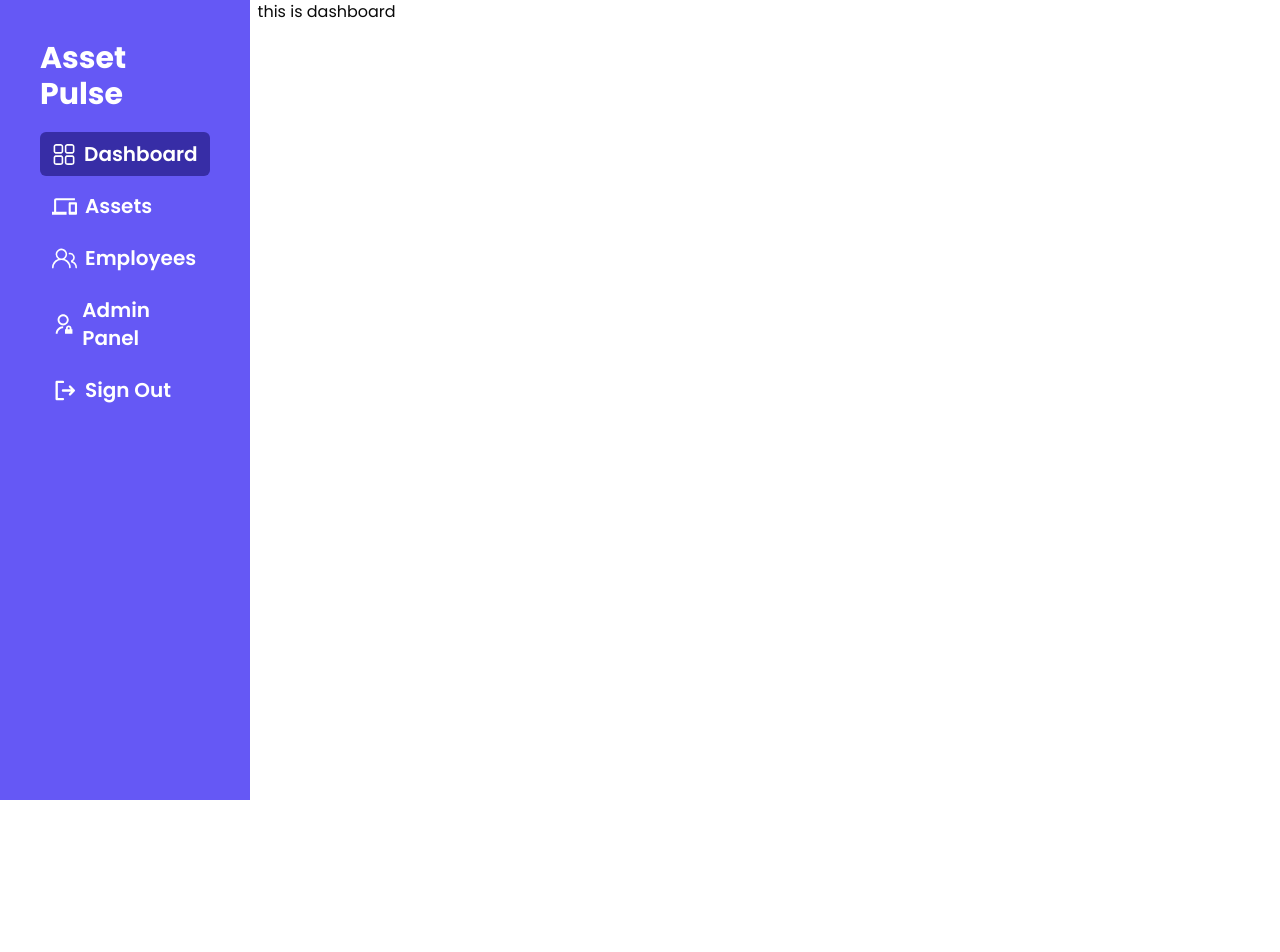
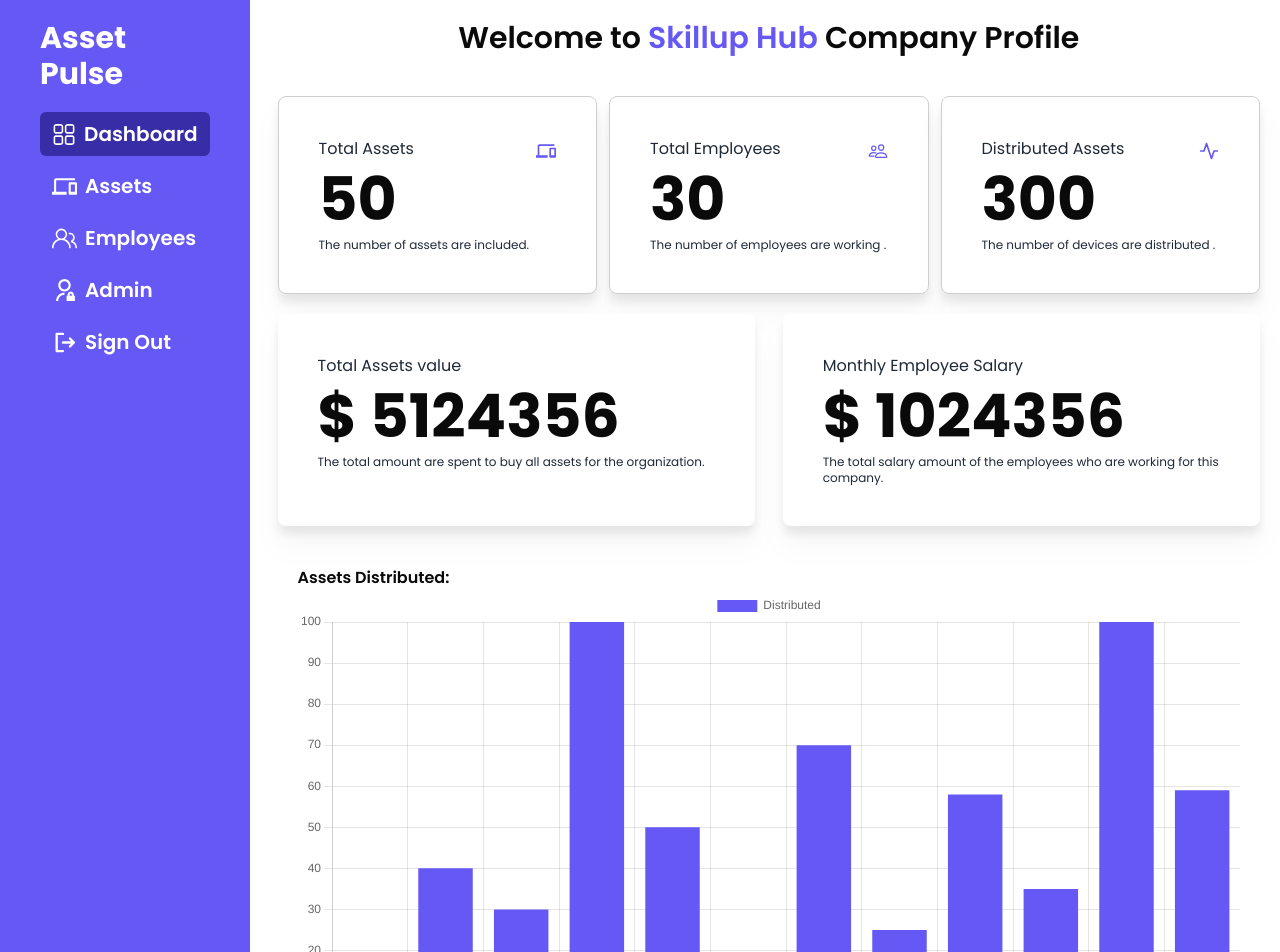
Before and after one commit to foysalmia/corporate-asset-management-frontend, a React (Vite) app: page /profile/dashboard in a window 1280 px wide. Shown: the top 952 px of the page. Before the commit the page ends 800 px from the top, so only its background shows below. Built offline with nearby package versions, Linux system fonts and the light colour scheme.

Commit message:
dashboard section design done

```diff
--- a/package.json
+++ b/package.json
@@ -16,12 +16,14 @@
     "@radix-ui/react-label": "^2.0.2",
     "@radix-ui/react-slot": "^1.0.2",
     "animate.css": "^4.1.1",
+    "chart.js": "^4.4.1",
     "class-variance-authority": "^0.7.0",
     "clsx": "^2.1.0",
     "localforage": "^1.10.0",
     "lucide-react": "^0.338.0",
     "match-sorter": "^6.3.4",
     "react": "^18.2.0",
+    "react-chartjs-2": "^5.2.0",
     "react-dom": "^18.2.0",
     "react-icons": "^5.0.1",
     "react-router-dom": "^6.22.1",
--- /dev/null
+++ b/src/components/Charts/BarChart.jsx
@@ -0,0 +1,27 @@
+/* eslint-disable no-unused-vars */
+import Chart from 'chart.js/auto'
+import { Bar } from 'react-chartjs-2';
+
+const BarChart = () => {
+    return (
+        <div className="mt-10 px-5">
+            <h1 className="font-semibold">Assets Distributed:</h1>
+            <Bar data={{
+                labels: ['January', 'February', 'March', 'April', 'May','June','July','August','September','October','November','December'],
+                datasets: [
+                    {
+                        label: "Distributed",
+                        data: [10,40,30,100,50,15,70,25,58,35,100,59],
+                        backgroundColor: [
+                            "rgba(101, 88, 245, 1)"
+                        ]
+                    }
+
+                ],
+
+            }}/>
+        </div>
+    );
+};
+
+export default BarChart;
--- /dev/null
+++ b/src/components/CountCard/CountCard.jsx
@@ -0,0 +1,36 @@
+import { MdDevices } from "react-icons/md";
+import { IoPeopleOutline } from "react-icons/io5";
+import { FiActivity } from "react-icons/fi";
+
+const CountCard = () => {
+    return (
+        <div className="grid grid-cols-3 gap-3 mt-10">
+            <div className="bg-white px-10 py-10 rounded-lg drop-shadow-xl border border-[#cecece]">
+                <div className="flex items-end justify-between">
+                    <p className="text-gray-800">Total Assets</p>
+                    <MdDevices color="#6558F5" size={20} />
+                </div>
+                <h1 className="text-6xl font-bold mt-2">50</h1>
+                <p className="text-gray-800 text-xs mt-2">The number of assets are included.</p>
+            </div>
+            <div className="bg-white px-10 py-10 rounded-lg drop-shadow-xl border border-[#cecece]">
+                <div className="flex items-end justify-between">
+                    <p className="text-gray-800">Total Employees</p>
+                    <IoPeopleOutline color="#6558F5" size={20} />
+                </div>
+                <h1 className="text-6xl font-bold mt-2">30</h1>
+                <p className="text-gray-800 text-xs mt-2">The number of employees are working .</p>
+            </div>
+            <div className="bg-white px-10 py-10 rounded-lg drop-shadow-xl border border-[#cecece]">
+                <div className="flex items-end justify-between">
+                    <p className="text-gray-800">Distributed Assets</p>
+                    <FiActivity color="#6558F5" size={20} />
+                </div>
+                <h1 className="text-6xl font-bold mt-2">300</h1>
+                <p className="text-gray-800 text-xs mt-2">The number of devices are distributed .</p>
+            </div>
+        </div>
+    );
+};
+
+export default CountCard;
--- /dev/null
+++ b/src/components/SumCard/SumCard.jsx
@@ -0,0 +1,19 @@
+
+const SumCard = () => {
+    return (
+        <div className="mt-5 grid grid-cols-2 gap-7">
+            <div className="bg-white px-10 py-10 rounded-lg drop-shadow-xl ">
+                <p className="text-gray-800">Total Assets value</p>
+                <h1 className="text-6xl font-bold mt-2">$ 5124356</h1>
+                <p className="text-gray-800 text-xs mt-2">The total amount are spent to buy all assets for the organization.</p>
+            </div>
+            <div className="bg-white px-10 py-10 rounded-lg drop-shadow-xl ">
+                <p className="text-gray-800">Monthly Employee Salary</p>
+                <h1 className="text-6xl font-bold mt-2">$ 1024356</h1>
+                <p className="text-gray-800 text-xs mt-2">The total salary amount of the employees who are working for this company.</p>
+            </div>
+        </div>
+    );
+};
+
+export default SumCard;
--- a/src/pages/CompanyProfile/CompanyProfile.jsx
+++ b/src/pages/CompanyProfile/CompanyProfile.jsx
@@ -8,7 +8,7 @@
 const CompanyProfile = () => {
     return (
         <div className='grid grid-cols-5 gap-2'>
-            <div className='bg-[#6558F5] h-screen py-10 px-10'>
+            <div className='bg-[#6558F5] h-full py-5 px-10'>
                 <h1 className='text-white font-bold text-3xl'>Asset Pulse</h1>
                 <div className='mt-5'>
                     <NavLink
@@ -44,14 +44,14 @@
                     </NavLink>
                 </div>
                 <div className='mt-2'>
-                    <a className='text-white font-semibold text-xl px-3 py-2 hover:bg-[#372DA6] rounded-md flex items-center' ><RiAdminLine size={25} className='mr-2' />Admin Panel</a>
+                    <a className='text-white font-semibold text-xl px-3 py-2 hover:bg-[#372DA6] rounded-md flex items-center' ><RiAdminLine size={25} className='mr-2' />Admin</a>
                 </div>
                 <div className='mt-2'>
                     <a className='text-white font-semibold text-xl px-3 py-2 hover:bg-[#372DA6] rounded-md flex items-center' ><PiSignOutBold size={25} className='mr-2' />Sign Out</a>
                 </div>
 
             </div>
-            <div>
+            <div className="col-span-4">
                 <Outlet/>
             </div>
 
--- a/src/pages/CompanyProfile/Dashboard/Dashboard.jsx
+++ b/src/pages/CompanyProfile/Dashboard/Dashboard.jsx
@@ -1,7 +1,16 @@
+import BarChart from "@/components/Charts/BarChart";
+import CountCard from "@/components/CountCard/CountCard";
+import SumCard from "@/components/SumCard/SumCard";
+
 const Dashboard = () => {
+
     return (
-        <div>
-            this is dashboard
+        <div className="my-5 px-5">
+            <h1 className="text-center font-semibold text-3xl">Welcome to <span className="text-[#6558F5]">Skillup Hub</span> Company Profile</h1>
+            <CountCard/>
+            <SumCard/>
+            <BarChart/>
+
         </div>
     );
 };
```
Also changed, not shown: 1 other file (tests, documents, lock files or other folders).
